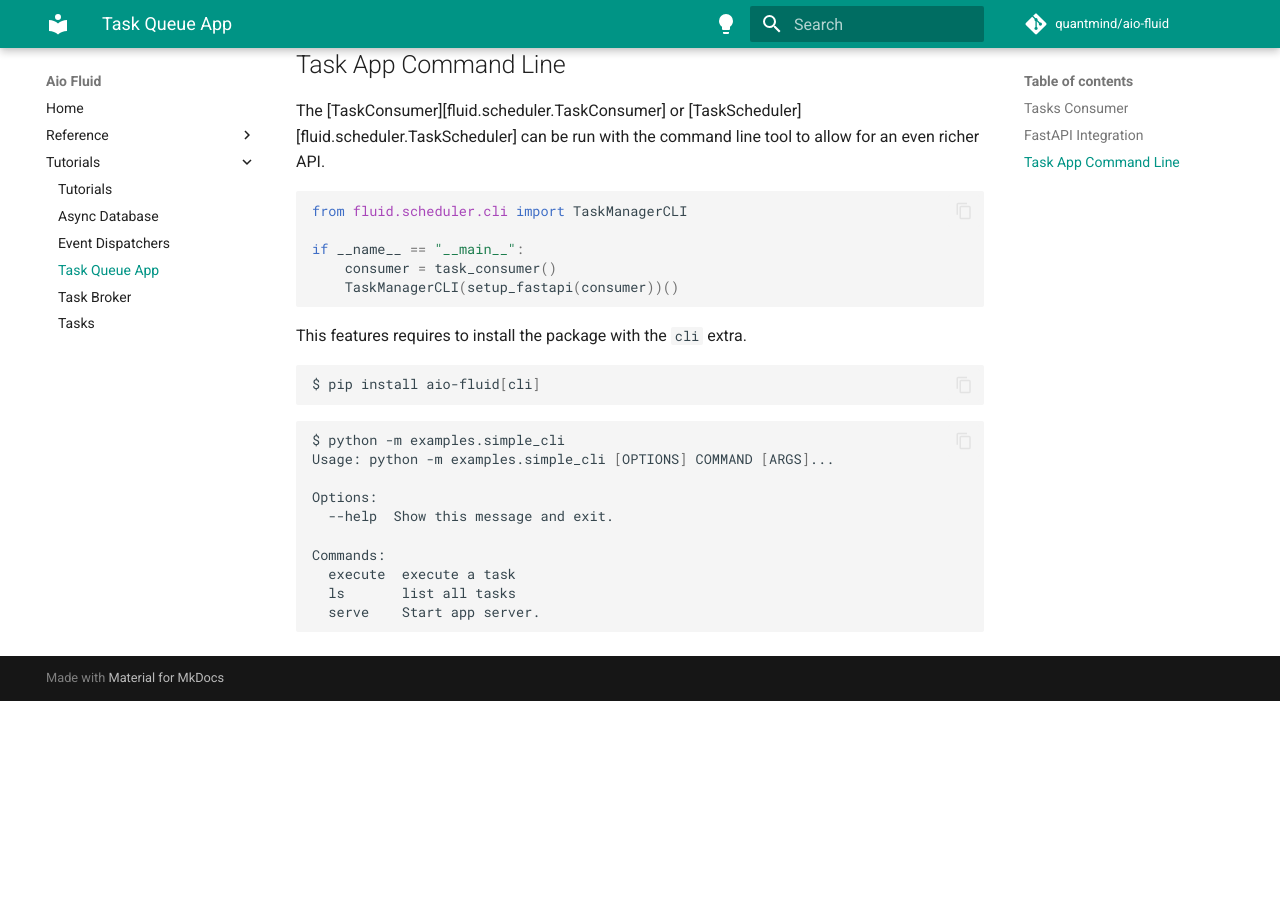
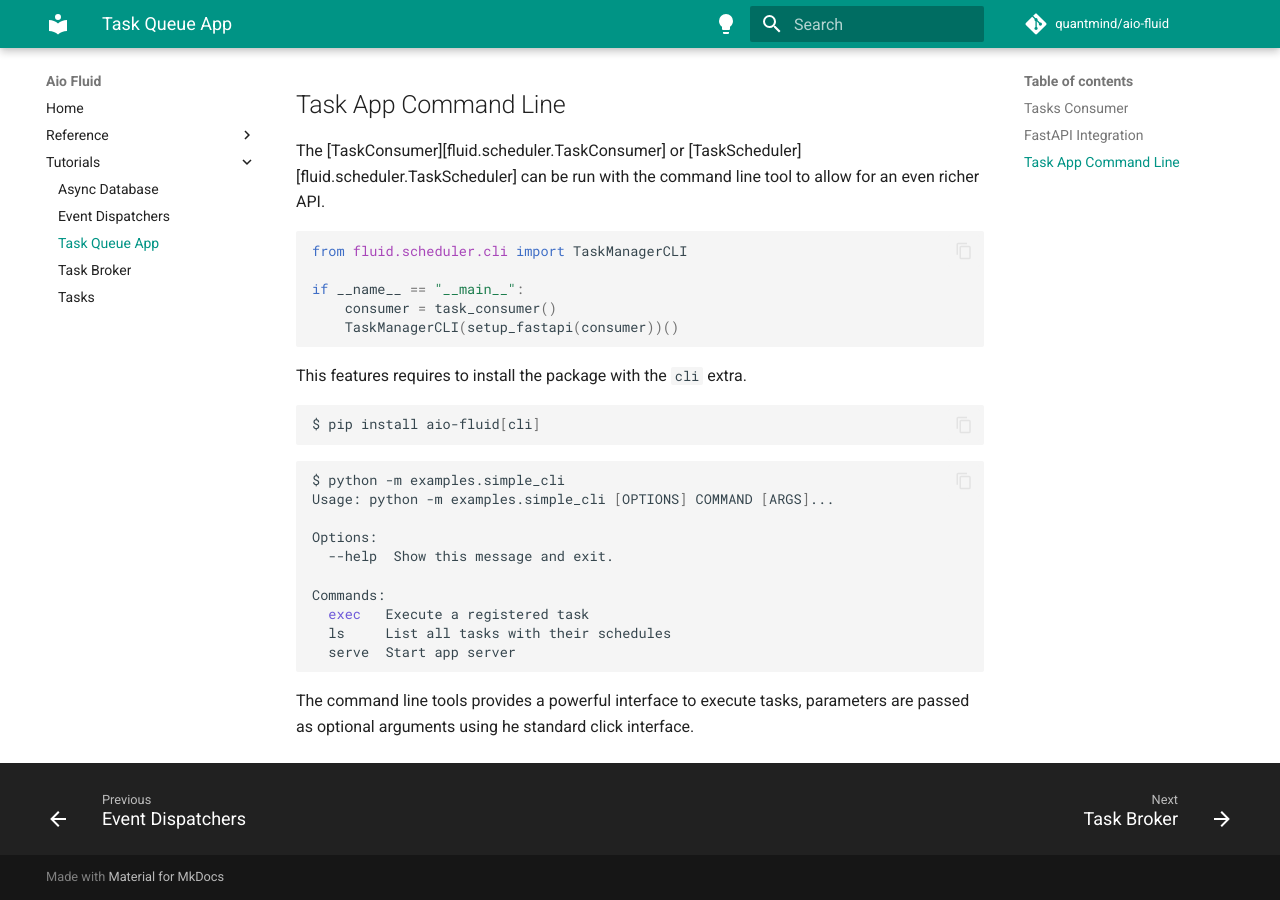
Before and after one commit to quantmind/aio-fluid, an MkDocs documentation site: the page built from docs/tutorials/task_app.md, in a window 1280 px wide and 900 px high, scrolled down 1226 px. Built offline with MkDocs 1.6.1 and Material for MkDocs 9.7.7, drawn with Linux system fonts in a browser that asks for light colours; comment, search, counter and statistics services are not loaded; before the commit the page ends 1927 px from its top, so only the background shows below that.

Commit message:
exec command

````diff
--- a/docs/tutorials/task_app.md
+++ b/docs/tutorials/task_app.md
@@ -78,7 +78,10 @@ Options:
   --help  Show this message and exit.
 
 Commands:
-  execute  execute a task
-  ls       list all tasks
-  serve    Start app server.
+  exec   Execute a registered task
+  ls     List all tasks with their schedules
+  serve  Start app server
 ```
+
+The command line tools provides a powerful interface to execute tasks, parameters are
+passed as optional arguments using he standard click interface.
--- a/mkdocs.yml
+++ b/mkdocs.yml
@@ -20,6 +20,10 @@ theme:
       icon: material/lightbulb-outline
       name: Switch to light mode
   features:
+    - navigation.instant
+    - navigation.footer
+    - navigation.indexes
+    - navigation.path
     - content.code.copy
 plugins:
 - search
````
Also changed, not shown: 1 other file.
